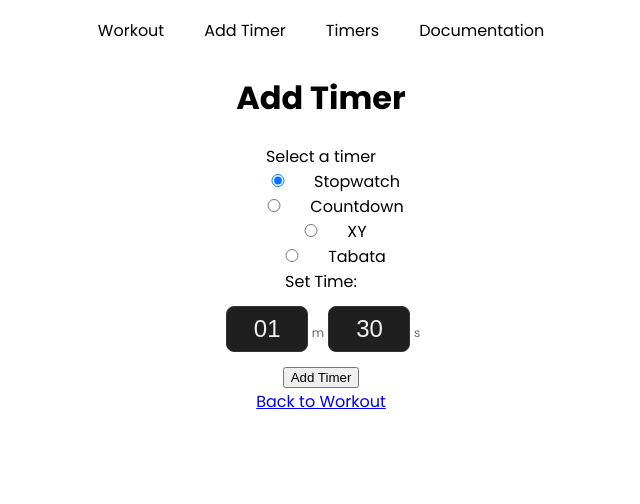
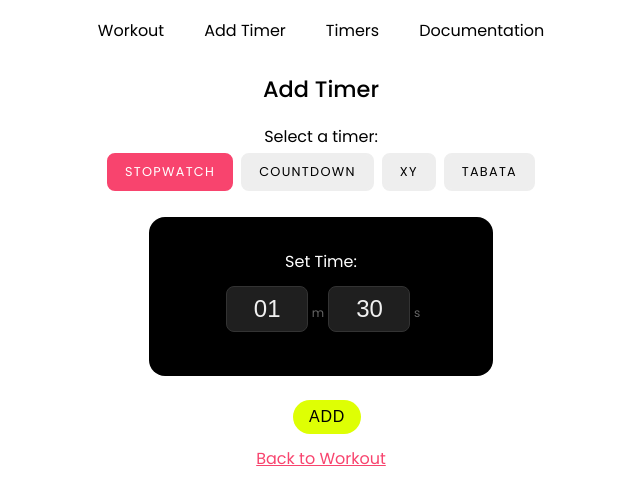
Before and after one commit to prof-tejera/assignment-2-itsweebs, a React (Create React App) app: page /add in a window 1280 px wide. Shown: the top 504 px of the page, without its empty margins (319-959 px from the left). Built offline with nearby package versions, Linux system fonts and the light colour scheme.

Commit message:
styled Add Timer view

```diff
--- a/src/components/generic/Button/Button.css
+++ b/src/components/generic/Button/Button.css
@@ -59,14 +59,27 @@
     background-color: #eee;
 }
 
-.button-add {
+.button-add-timer {
     background-color: black;
     color: white;
-    width: 180px;
-    font-size: 20px;
+    width: 140px;
+    font-size: 16px;
+}
+
+.button-add-timer:hover {
+    background-color: #deff04;
+    color: black;
+}
+
+.button-add {
+    background-color: #deff04;
+    color: black;
+    font-size: 16px;
+    font-weight: 400;
+    margin-top: 8px;
 }
 
 .button-add:hover {
-    background-color: #deff04;
+    background-color: #b8d513;
     color: black;
 }
--- /dev/null
+++ b/src/components/generic/RadioButtons/RadioButtons.css
@@ -0,0 +1,40 @@
+.radio-group label {
+  font-weight: 400;
+  display: block;
+  margin-bottom: 10px;
+}
+
+.radio {
+  display: inline-block;
+}
+
+.radio-label {
+  cursor: pointer;
+  padding: 8px 16px;
+  background-color: #eeeeee;
+  color: #000000;
+  border: 2px solid #eeeeee;
+  border-radius: 8px;
+  font-size: 0.8em;
+  letter-spacing: 0.1em;
+  margin: 4px;
+  font-weight: 400;
+  text-transform: uppercase;
+  transition: background-color 0.3s, color 0.3s, border-color 0.3s; /* Smooth transition for hover effect */
+}
+
+.radio-label:hover {
+  background-color: #e0e0e0;
+  color: #f8446e;
+  border-color: #e0e0e0;
+}
+
+.radio-input {
+  display: none; /* Hide the default radio button */
+}
+
+.radio-input:checked + .radio-label {
+  background-color: #f8446e;
+  color: #fff;
+  border-color: #f8446e;
+}
--- a/src/components/generic/RadioButton/RadioButton.js
+++ b/src/components/generic/RadioButtons/RadioButtons.js
@@ -1,20 +1,22 @@
 import React from 'react';
+import './RadioButtons.css'
 
 //render a group of radio buttons based on the timerList
 const RadioButtons = ({ label, timerList, activeType, onChange }) => {
   return (
-    <div id="radio-group">
-      <label>{label}</label>
+    <div className="radio-group">
+      <span>{label}</span>
       {timerList.map((timer) => (
-        <div key={timer} id="radio">
+        <div key={timer} className="radio">
           <input
             type="radio"
             id={timer}
             name="timerRadio"
             checked={activeType === timer}
             onChange={() => onChange(timer)}
+            className="radio-input"
           />
-          <label htmlFor={timer}>{timer}</label>
+          <label htmlFor={timer} className="radio-label">{timer}</label>
         </div>
       ))}
     </div>
--- a/src/views/AddTimersView/AddTimersView.css
+++ b/src/views/AddTimersView/AddTimersView.css
@@ -0,0 +1,30 @@
+  .timer-container {
+        display: flex;
+        flex-direction: column;
+        align-items: center;
+  }
+
+  .Timer {
+    background-color: #000;
+    color: #FFF;
+    border-radius: 16px;
+    padding: 20px;
+    font-size: 16px;
+    height: auto;
+    width: 280px;
+    padding: 32px;
+    text-align: center;
+    margin: 16px;
+  }
+
+  .confirmation {
+    color: #b8d513;
+    margin-top: 16px;
+    margin-bottom: 16px;
+    font-size: 1em;
+    text-align: center;
+  }
+
+  .home-link {
+    color: #f8446e;
+  }
--- a/src/views/AddTimersView/AddTimersView.js
+++ b/src/views/AddTimersView/AddTimersView.js
@@ -1,9 +1,10 @@
-import React, { useState, useContext } from 'react';
+import { useState, useContext } from 'react';
 import { Link } from 'react-router-dom';
 import TimerContext from '../../context/TimerContext';
-import RadioButtons from '../../components/generic/RadioButton/RadioButton.js';
+import RadioButtons from '../../components/generic/RadioButtons/RadioButtons.js';
 import Panel from '../../components/generic/Panel/Panel';
 import Input from '../../components/generic/Input/Input';
+import Button from '../../components/generic/Button/Button.js';
 import useTimeInput from '../../hooks/useTimeInput';
 import useRoundsInput from '../../hooks/useRoundsInput';
 import "./AddTimersView.css"
@@ -19,12 +20,18 @@ const AddTimerView = () => {
   const { inputMinutes: restMinutes, inputSeconds: restSeconds, handleMinutesChange: handleRestMinutesChange, handleSecondsChange: handleRestSecondsChange } = useTimeInput('00', '20');
   //utilizing custom hook for handling rounds input for Tabata and XY
   const { rounds, handleRoundsChange } = useRoundsInput('8');
+  //add text to confirm when a timer is added and handle it clearing
+  const [showConfirmation, setShowConfirmation] = useState(false);
+  const [confirmationTimeout, setConfirmationTimeout] = useState(null);
 
   //available timers
   const Timers = ["Stopwatch", "Countdown", "XY", "Tabata"];
 
   //handle timer type selection changes
   const handleTypeChange = (type) => {
+    if (activeType !== type) {
+      setShowConfirmation(false); //hide confirmation when timer type changes
+    }
     setActiveType(type);
   };
 
@@ -45,6 +52,16 @@ const AddTimerView = () => {
       type: 'ADD_TIMER',
       payload: timerConfig,
     });
+
+    //show confirmation message
+    setShowConfirmation(true);
+    //clear any existing timeouts
+    if (confirmationTimeout) {
+      clearTimeout(confirmationTimeout);
+    }
+    //reset confirmation message after 3 seconds
+    const timeout = setTimeout(() => setShowConfirmation(false), 3000);
+    setConfirmationTimeout(timeout);
   };
 
   //flag to conditionally render Tabata-specific input fields
@@ -55,9 +72,11 @@ const AddTimerView = () => {
 
   return (
     <Panel>
-      <h1>Add Timer</h1>
-      <RadioButtons label="Select a timer" timerList={Timers} activeType={activeType} onChange={handleTypeChange} />
-
+      <h2>Add Timer</h2>
+      Select a timer:
+      <RadioButtons timerList={Timers} activeType={activeType} onChange={handleTypeChange} />
+      <div className="timer-container">
+        <div className="Timer">
           <Panel>
             {isTabata && (
               <>
@@ -89,8 +108,10 @@ const AddTimerView = () => {
               </div>
             )}
           </Panel>
-
-      <button onClick={addTimer}>Add Timer</button><br />
+        </div>
+      </div>
+      <Button className="button-add" label="Add" onClick={addTimer} /><br />
+      {showConfirmation && <div className="confirmation">Timer Added!</div>}
       <Link to="/" className="home-link">Back to Workout</Link>
     </Panel>
   );
--- a/src/views/WorkoutQueueView/WorkoutQueueView.js
+++ b/src/views/WorkoutQueueView/WorkoutQueueView.js
@@ -121,7 +121,7 @@ const WorkoutQueueView = () => {
       </div>
     ))
   }
-  <Button className="button-add" label="Add Timer" onClick={() => navigate('/add')} />
+  <Button className="button-add-timer" label="Add Timer" onClick={() => navigate('/add')} />
     </div >
   );
 };
```
Also changed, not shown: src/components/generic/RadioButton/RadioButton.css (deleted, +0 -33 lines). Lines whose indentation alone changed are shown as unchanged.
